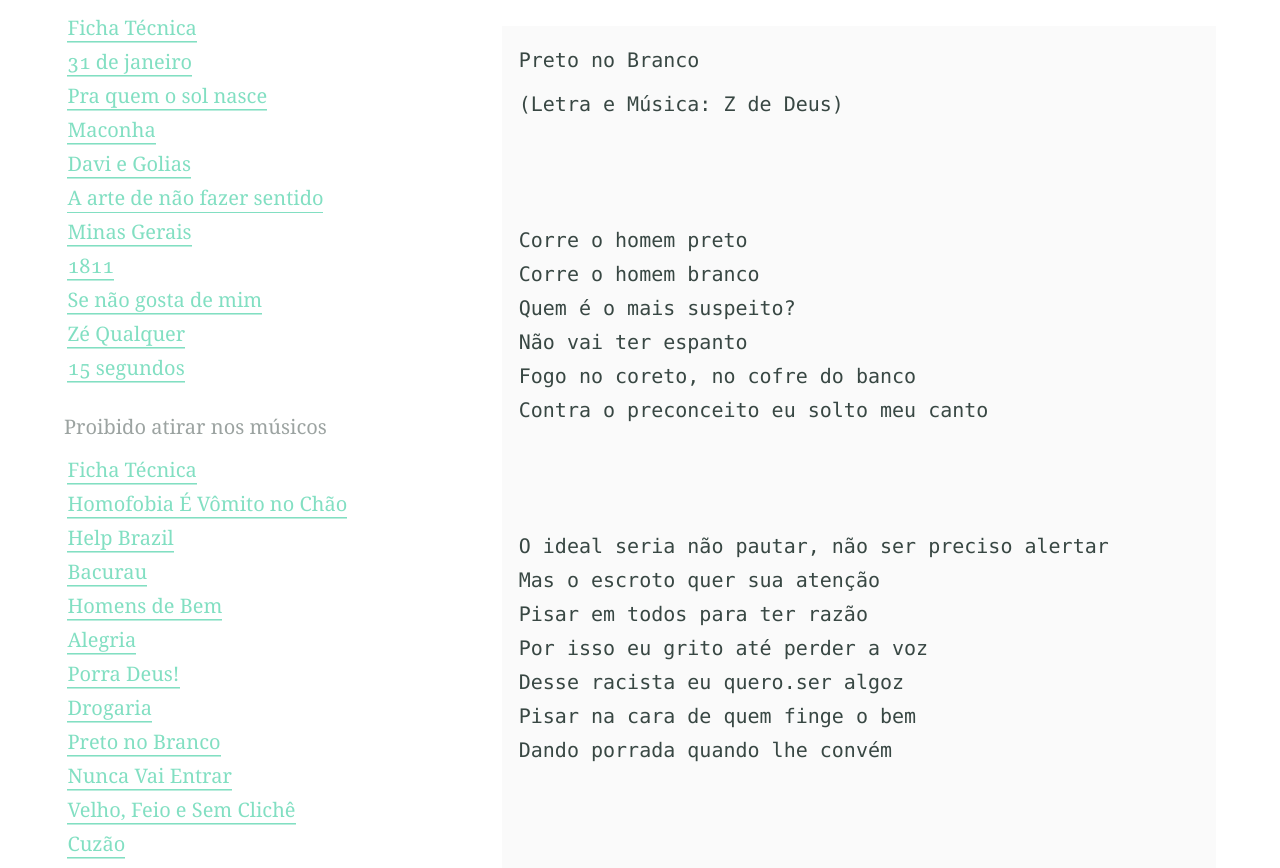
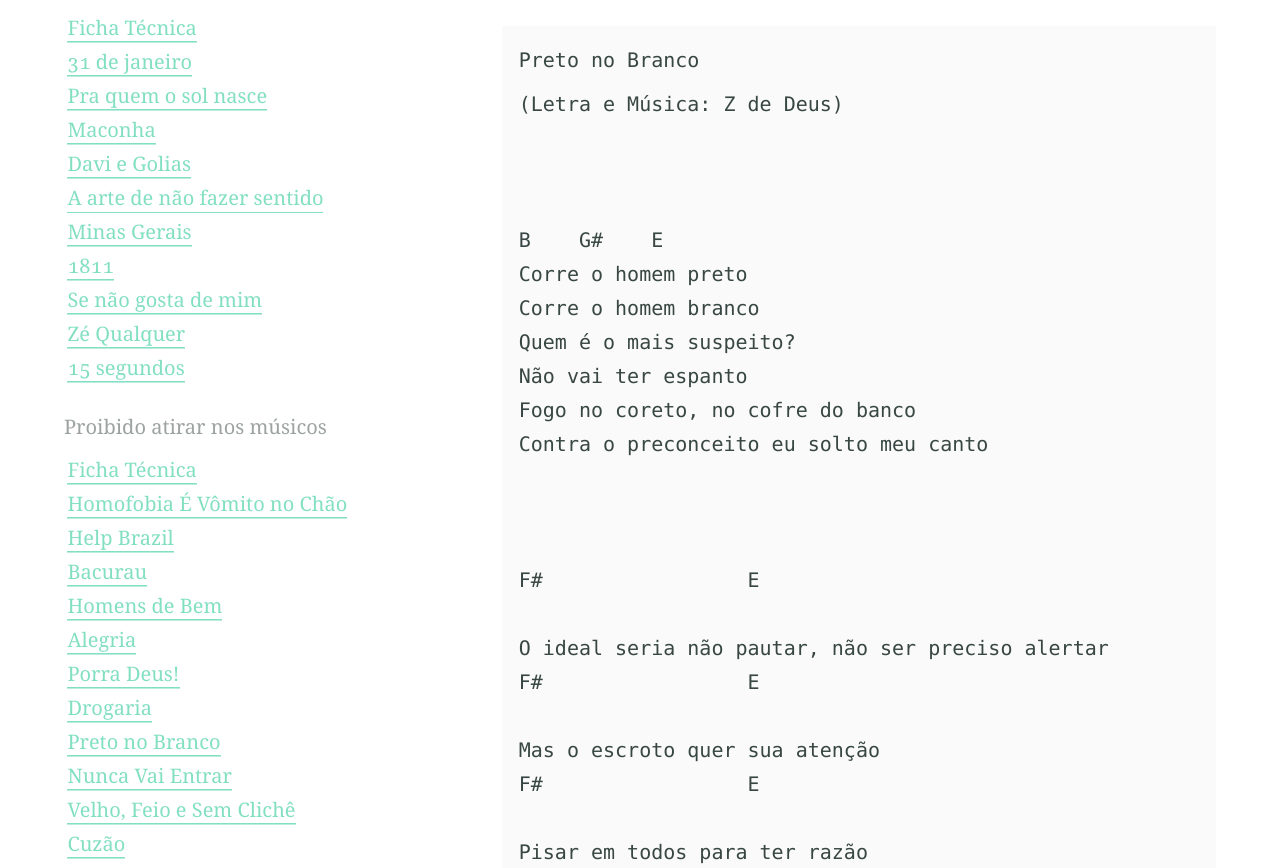
Before and after one commit to antifas/antifas.github.io, a Jekyll site: the page built from _letras_disco1/Preto no Branco.md, in a window 1280 px wide and 900 px high, scrolled down 807 px, cut to the strip 32-900 px from the top of the window. Built offline with Jekyll 4.4.1, drawn with Linux system fonts in a browser that asks for light colours; some of the changed text lies outside the part shown.

```diff
--- a/_letras_disco1/Preto no Branco.md
+++ b/_letras_disco1/Preto no Branco.md
@@ -7,6 +7,7 @@ video: 3BeBVBlm90M
 ---
 (Letra e Música: Z de Deus)
 
+B    G#    E
 Corre o homem preto
 Corre o homem branco
 Quem é o mais suspeito?
@@ -14,14 +15,22 @@ Não vai ter espanto
 Fogo no coreto, no cofre do banco
 Contra o preconceito eu solto meu canto
 
+F#                 E
 O ideal seria não pautar, não ser preciso alertar
+F#                 E
 Mas o escroto quer sua atenção
+F#                 E
 Pisar em todos para ter razão
+F#                 E
 Por isso eu grito até perder a voz
+F#                 E
 Desse racista eu quero.ser algoz
+F#                 E
 Pisar na cara de quem finge o bem
+F#                 E
 Dando porrada quando lhe convém
 
+B    G#    E
 Corre o homem preto
 Corre o homem branco
 Quem é o mais suspeito?
```
